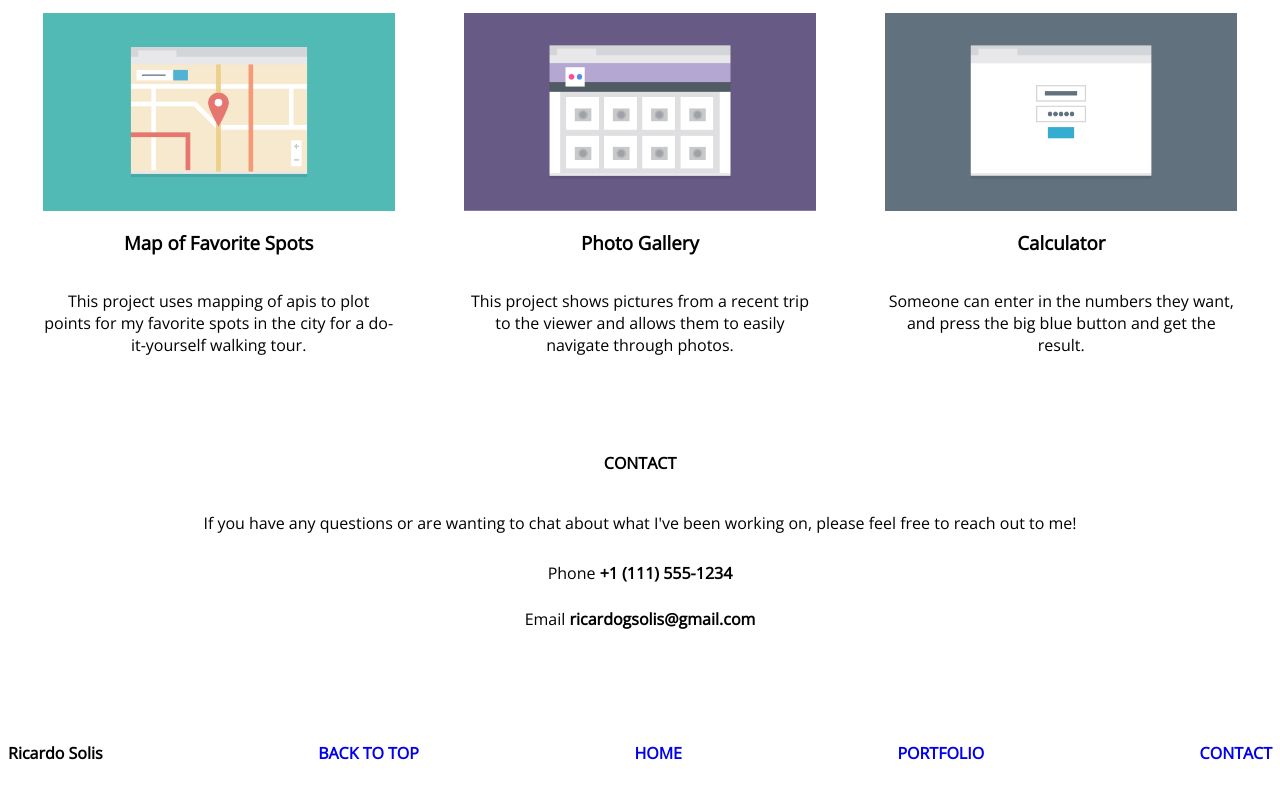
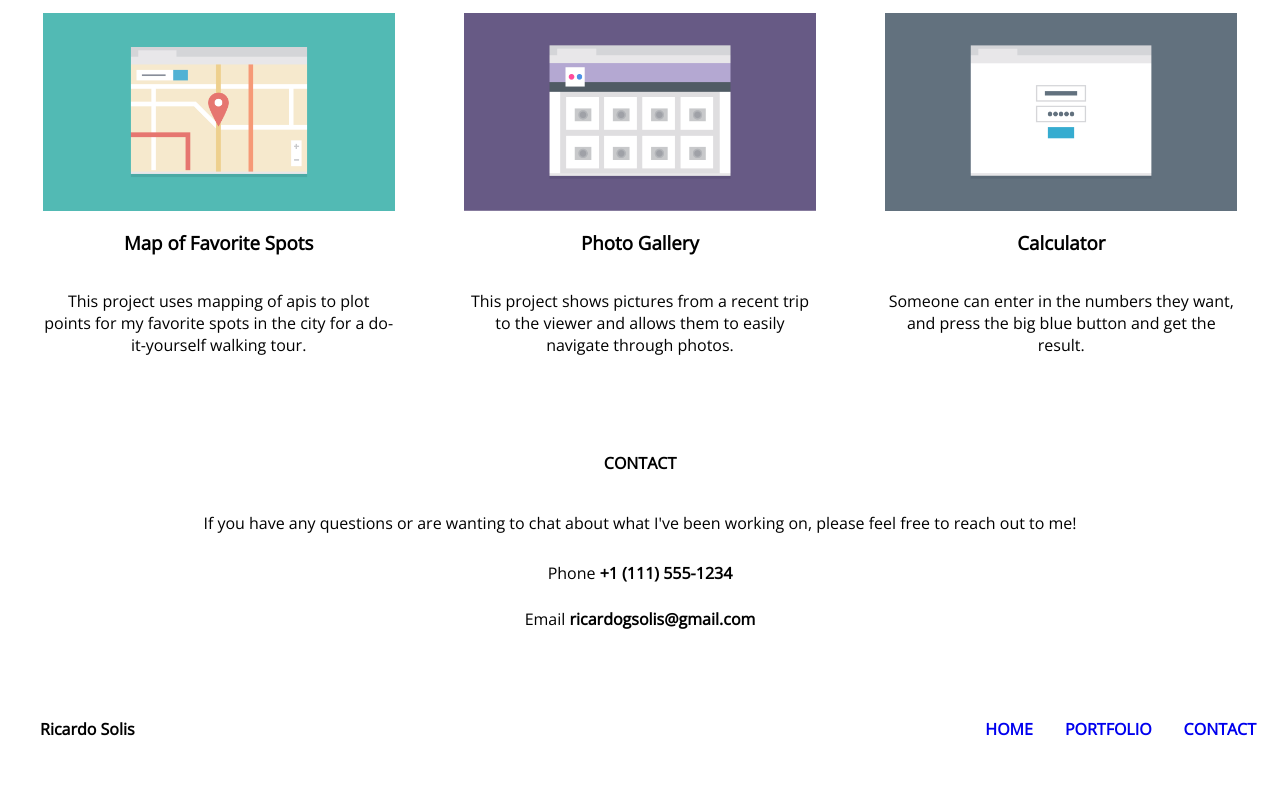
Before and after one commit to Ricardo-solis/mobile1st-responsive-layout, a plain HTML site: page index.html in a window 1280 px wide. Shown: the part 800-1598 px from the top of the page. Drawn offline with nearby package versions, Linux system fonts and the light colour scheme.

Commit message:
finished 768px layout

```diff
--- a/css/styles.css
+++ b/css/styles.css
@@ -70,7 +70,7 @@ h2#contact {
     display: block;
 }
 
-#end-nav li {
+#hide768 {
     display: block;
 }
 
@@ -78,6 +78,10 @@ h2#contact {
     margin: 5.5em 0 2em 0;
     padding: 0em;
 
+}
+
+.show768 {
+    display: none;
 }
 
 /* FLEXBOX */
@@ -143,6 +147,24 @@ h2#contact {
         padding: .75em 0 .75em 0;
     }
 
+    #hide768{
+        display: none;
+    }
+
+    .show768 {
+        display: block;
+        margin: 1em;
+    }
+
+    li#name-end {
+        display: block;
+        margin-left: 2em;
+    }
+
+    #end-nav {
+        margin: 3em 0 .65em 0;
+    }
+
 
 /* ///FLEXBOX\\\ */
     #name {
@@ -206,4 +228,15 @@ h2#contact {
         flex-basis: 15%;
 
     }
+
+    #end-nav {
+        display: flex;
+        flex-direction: row;
+        justify-content: space-between;
+        align-items: center ;
+    }
+
+    .show3 {
+        display: flex;
+    }
 }
--- a/index.html
+++ b/index.html
@@ -78,11 +78,13 @@
 
     <footer>
         <ul id="end-nav">
-            <li><b>Ricardo Solis</b></li>
+            <li id="name-end"><b>Ricardo Solis</b></li>
             <li id="hide768"><a href="index.html"><b>BACK TO TOP</b></a></li>
-            <li class="show768"><a href="index.html"><b>HOME</b></a></li>
-            <li><a href="#portfolio"><b>PORTFOLIO</b></a></li>
-            <li><a href="#contact"><b>CONTACT</b></a></li>
+            <div class="show3">
+                <li class="show768"><a href="index.html"><b>HOME</b></a></li>
+                <li class="show768"><a href="#portfolio"><b>PORTFOLIO</b></a></li>
+                <li class="show768"><a href="#contact"><b>CONTACT</b></a></li>
+            </div>
         </ul>
     </footer>
 
```
